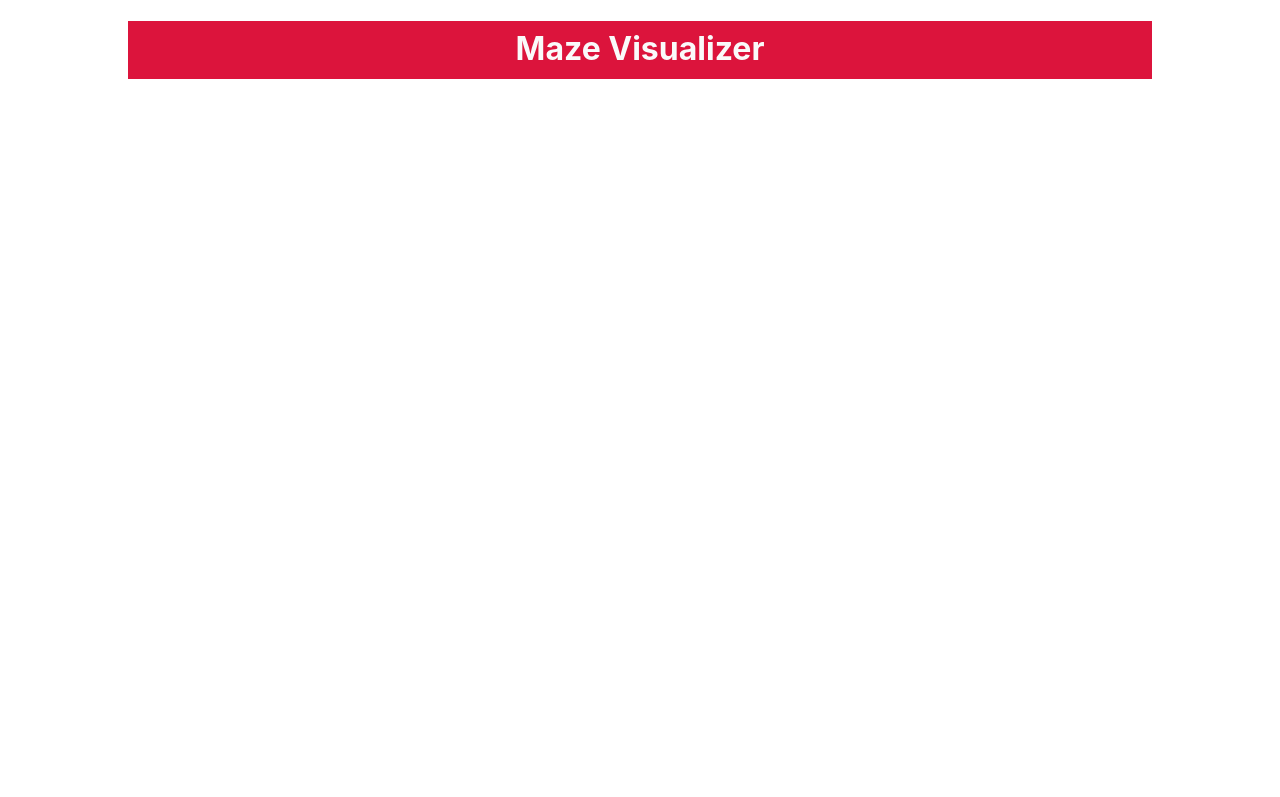
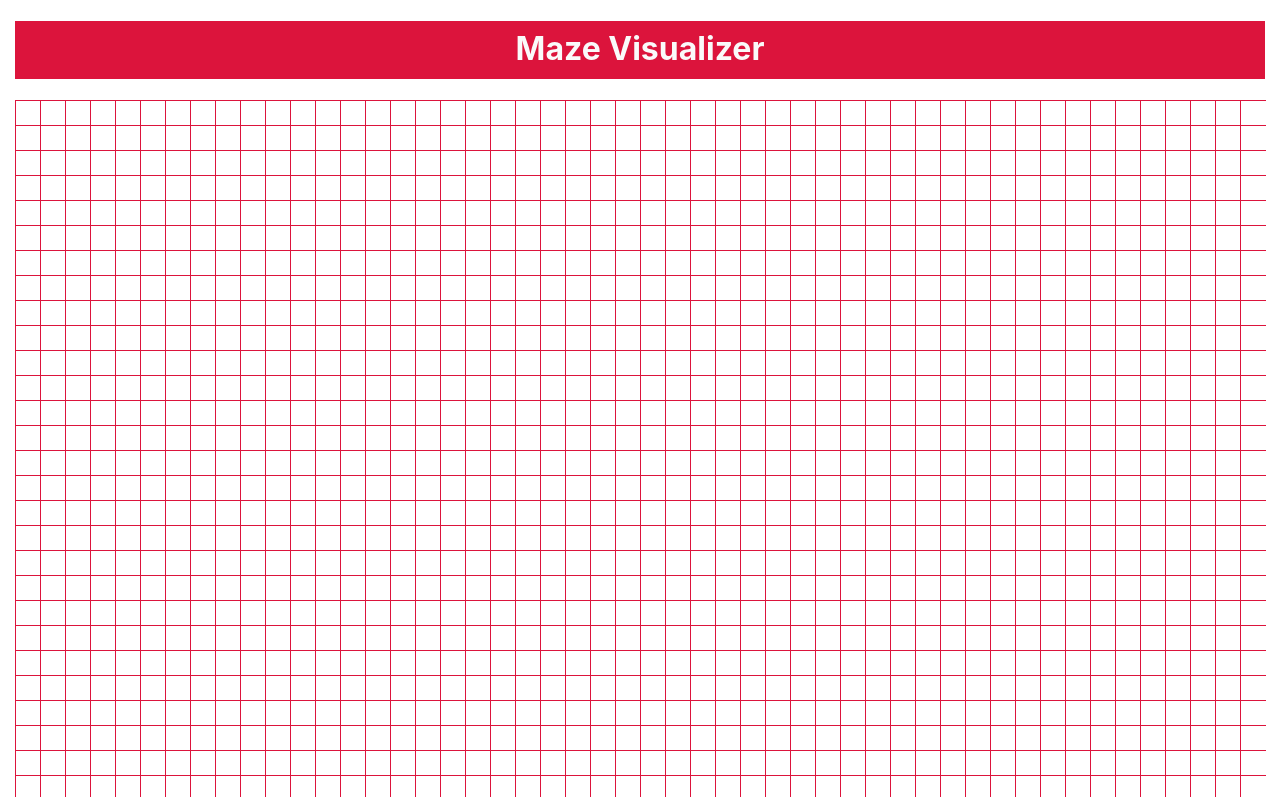
Before and after one commit to akshatksharma/mazeviz, a plain HTML site: page index.html in a window 1280 px wide. Shown: the top 797 px of the page. Drawn offline with Linux system fonts and the light colour scheme.

Commit message:
Finalized grid linked to node objects

```diff
--- a/index.html
+++ b/index.html
@@ -1,21 +1,19 @@
 <!DOCTYPE html>
 <html lang="en">
-<head>
-    <meta charset="UTF-8">
-    <meta name="viewport" content="width=device-width, initial-scale=1.0">
+  <head>
+    <meta charset="UTF-8" />
+    <meta name="viewport" content="width=device-width, initial-scale=1.0" />
     <title>Maze Visualizer</title>
-    <link rel="stylesheet" href="genLayout.css">
-    <link rel="stylesheet" href="styles.css">
-</head>
-<body>
+    <link rel="stylesheet" href="genLayout.css" />
+    <link rel="stylesheet" href="styles.css" />
+  </head>
+  <body>
     <div class="page">
-        <h1 class="title center">Maze Visualizer</h1>
+      <h1 class="title center">Maze Visualizer</h1>
 
-        <div class="nodeContainer center">
-
-        </div>
+      <div class="nodeContainer center"></div>
     </div>
 
     <script src="main.js" type="module"></script>
-</body>
+  </body>
 </html>
--- a/main.js
+++ b/main.js
@@ -1,25 +1,63 @@
-import node_ from './node_.js'
+import node_ from "./node_.js";
 
+export default class grid {
+  constructor(numRows, numCols, container) {
+    this.container = container;
+    this.grid = [];
+    this.domGrid;
+    this.numRows = numRows;
+    this.numCols = numCols;
+  }
 
-function createNodes() {
+  createNodes() {
+    let id = 1;
+    for (let row = 0; row < this.numRows; row++) {
+      let currRow = [];
+      for (let col = 0; col < this.numCols; col++) {
+        currRow.push(new node_(row, col, id));
+        id++;
+      }
+      this.grid.push(currRow);
+    }
+  }
 
-    const grid = [];
-    const NUM_ROWS = 25;
-    const NUM_COLS = 25;
-    const container = document.getElementsByClassName("nodeContainer")[0];
+  createGrid() {
+    // create grid of nodes w/ forEach or map
     const frag = document.createDocumentFragment();
+    let container = this.container;
 
-    for (let row = 0; row < NUM_ROWS; row++) {
-        let currRow = [];
-        for (let col = 0; col < NUM_COLS; col++) {
-            currRow.push(new node_(row, col));
-        }
-        grid.push(currRow)
-    }
+    let domGrid = this.grid.map((row) => {
+      let domRow = row.map((node) => {
+        let domNode = document.createElement("div");
+        domNode.className = "node";
+        domNode.id = node.id;
 
+        domNode.dataset.distance = node.distance;
+        domNode.dataset.visited = node.visited;
+        domNode.dataset.col = node.col;
+        domNode.dataset.row = node.row;
+
+        frag.appendChild(domNode);
+        return domNode;
+      });
+
+      return domRow;
+    });
+
+    this.domGrid = domGrid;
+
+    // console.log(this.domGrid);
     container.appendChild(frag);
-    console.log(grid);
+  }
 }
 
+// wrap in a function later
 
-createNodes();
+let container = document.getElementsByClassName("nodeContainer")[0];
+
+let aGrid = new grid(50, 50, container);
+
+aGrid.createNodes();
+aGrid.createGrid();
+
+console.log(aGrid);
--- a/node_.js
+++ b/node_.js
@@ -1,8 +1,8 @@
 export default class node_ {
-
-    constructor(row, col) {
+  constructor(row, col, id) {
     this.col = col;
     this.row = row;
+    this.id = id;
     this.dist = Infinity;
     this.visited = false;
   }
@@ -15,8 +15,16 @@ export default class node_ {
     return this.col == end_col && this.row == end_row;
   }
 
+  get getVisited() {
+    return this.visited;
+  }
+
   set setVisited(value) {
     this.visited = value;
+
+    // update DOM of node that was visited
+    this.updateNode();
   }
 
+  updateNode() {}
 }
--- a/styles.css
+++ b/styles.css
@@ -7,21 +7,23 @@
   background-color: crimson;
 }
 
-
 .nodeContainer {
-
   grid-row: body;
   /* border: 1px solid crimson; */
+  margin: 0 auto;
 
   display: grid;
-    grid-template-columns: repeat(auto-fit, 30px);
-    grid-template-rows: repeat(auto-fit, 30px);
+  grid-template-columns: repeat(50, 25px);
+  grid-auto-rows: 25px;
 }
 
 .node {
   border: 1px solid crimson;
   border-right: 0px;
   border-bottom: 0px;
-    width: 30px;
+  width: 25px;
+}
 
+.row--end {
+  border-right: 1px solid crimson;
 }
```
Also changed, not shown: genLayout.css (+6 -3 lines). Lines whose indentation alone changed are shown as unchanged.
